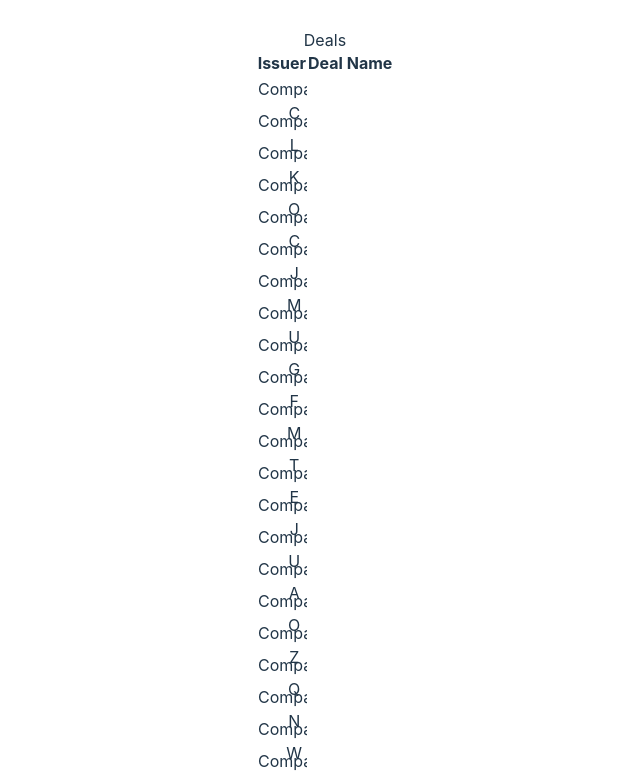
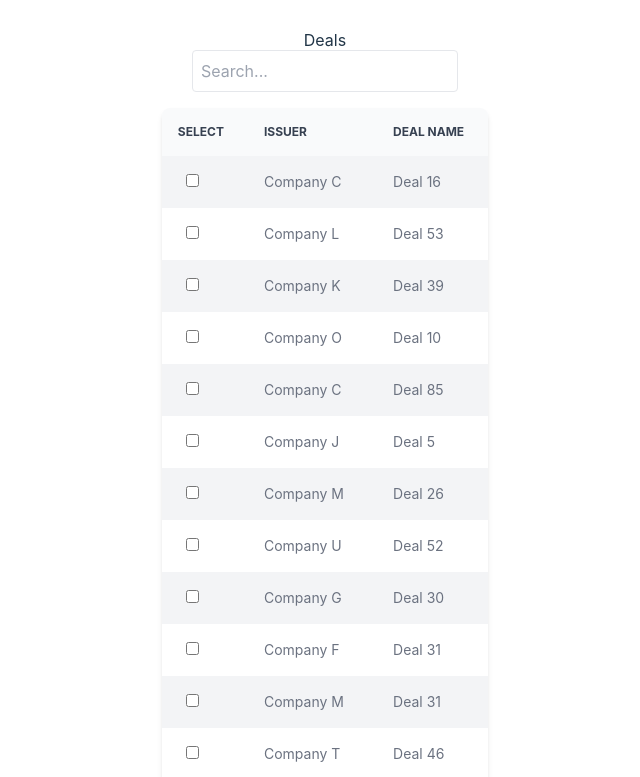
Before and after one commit to cdcordobaa/my-deals-app, a Vue app: page / in a window 1280 px wide. Shown: the top 777 px of the page, without its empty margins (315-955 px from the left). Built offline with nearby package versions, Linux system fonts and the light colour scheme.

Commit message:
added table with nearly working searching logic

```diff
--- a/package.json
+++ b/package.json
@@ -10,6 +10,7 @@
   },
   "dependencies": {
     "lodash": "^4.17.21",
+    "lodash-es": "^4.17.21",
     "pinia": "^2.1.7",
     "vue": "^3.4.21",
     "vue-i18n": "^10.0.0-alpha.4",
--- a/src/components/Grid/Grid.vue
+++ b/src/components/Grid/Grid.vue
@@ -1,7 +1,9 @@
 <script lang="ts" setup>
-import { ref, defineProps } from 'vue';
+import { ref, computed, defineProps, watchEffect } from 'vue';
 import type { Column } from './grid.types';
-import { RecycleScroller } from 'vue-virtual-scroller';
+import { debounce } from 'lodash-es';
+
+// import { RecycleScroller } from 'vue-virtual-scroller';
 
 interface GridProps {
   items: Record<string, any>[];
@@ -10,27 +12,107 @@ interface GridProps {
 
 const props = defineProps<GridProps>();
 const allItems = ref(props.items);
+const sortColumn = ref('');
+const sortOrder = ref<'asc' | 'desc'>('asc');
+const selectedItems = ref<Set<number>>(new Set());
+const searchQuery = ref('');
+const filteredItems = ref([...allItems.value]);  // Define this before using it in debounce
+
+
+// Debounced search function
+const searchItems = debounce(() => {
+  filteredItems.value = allItems.value.filter((item) =>
+    props.columns.some(column =>
+      item[column.key].toString().toLowerCase().includes(searchQuery.value.toLowerCase())
+    )
+  );
+}, 300);
+
+const toggleSelection = (id: number) => {
+  if (selectedItems.value.has(id)) {
+    selectedItems.value.delete(id);
+  } else {
+    selectedItems.value.add(id);
+  }
+};
+
+const sortBy = (column: string) => {
+  if (sortColumn.value === column) {
+    sortOrder.value = sortOrder.value === 'asc' ? 'desc' : 'asc';
+  } else {
+    sortColumn.value = column;
+    sortOrder.value = 'asc';
+  }
+  allItems.value.sort((a, b) => {
+    const valueA = a[column];
+    const valueB = b[column];
+    if (sortOrder.value === 'asc') return valueA > valueB ? 1 : -1;
+    else return valueA < valueB ? 1 : -1;
+  });
+};
+
+// const filteredItems = computed(() => {
+//   if (!props.items || props.items.length === 0) return [];
+//   // Sorting and filtering logic can be added here as needed
+//   return allItems.value;
+// });
+
+
+
+watchEffect(() => {
+  if (searchQuery.value === '') {
+    filteredItems.value = [...allItems.value];
+  } else {
+    searchItems();
+  }
+});
+
+// const filteredItems = ref([...allItems.value]);
+
+console.log('Grid component loaded', filteredItems);
 </script>
 
 <template>
-  <table>
-    <thead>
+  <input type="text" v-model="searchQuery" placeholder="Search..." class="mb-4 p-2 border rounded" @input="searchItems" />
+  <div class="overflow-x-auto relative shadow-md sm:rounded-lg">
+    <table class="w-full text-sm text-left text-gray-500">
+      <thead class="text-xs text-gray-700 uppercase bg-gray-50">
         <tr>
-        <!-- Header row: Loop over columns for headers -->
-        <th v-for="column in props.columns" :key="column.key">
-          {{ column.label }}
+          <th scope="col" class="p-4">
+            <div class="flex items-center">
+              Select
+            </div>
+          </th>
+          <th scope="col" class="py-3 px-6" @click="sortBy('issuer_name')">
+            Issuer
+            <span v-if="sortColumn === 'issuer_name'">{{ sortOrder === 'asc' ? '↑' : '↓' }}</span>
+          </th>
+          <th scope="col" class="py-3 px-6" @click="sortBy('deal_name')">
+            Deal Name
+            <span v-if="sortColumn === 'deal_name'">{{ sortOrder === 'asc' ? '↑' : '↓' }}</span>
           </th>
         </tr>
       </thead>
       <tbody>
-      <RecycleScroller :items="allItems" :item-size="32" key-field="id" v-slot="{ item }">
-        <!-- Data rows: Loop over items, and for each item, loop over columns -->
-        <tr :key="item.id">
-          <td v-for="column in props.columns" :key="column.key">
-            {{ item[column.key] }}
+        <tr v-for="(item, index) in filteredItems" :key="index"
+          :class="{ 'bg-gray-100': index % 2 === 0, 'bg-white': index % 2 !== 0, 'hover:bg-gray-200': true }">
+          <td class="px-6 py-4 whitespace-nowrap text-sm font-medium text-gray-900">
+            <input type="checkbox" class="cursor-pointer" :checked="selectedItems.has(item.id)"
+              @change="toggleSelection(item.id)">
+          </td>
+          <td class="px-6 py-4">
+            {{ item.issuer_name }}
+          </td>
+          <td class="px-6 py-4">
+            {{ item.deal_name }}
           </td>
         </tr>
-      </RecycleScroller>
       </tbody>
     </table>
+  </div>
 </template>
+
+
+<style scoped>
+/* Add additional custom styles or modify existing ones as needed */
+</style>
```
Also changed, not shown: 1 other file (tests, documents, lock files or other folders). Lines whose indentation alone changed are shown as unchanged.
